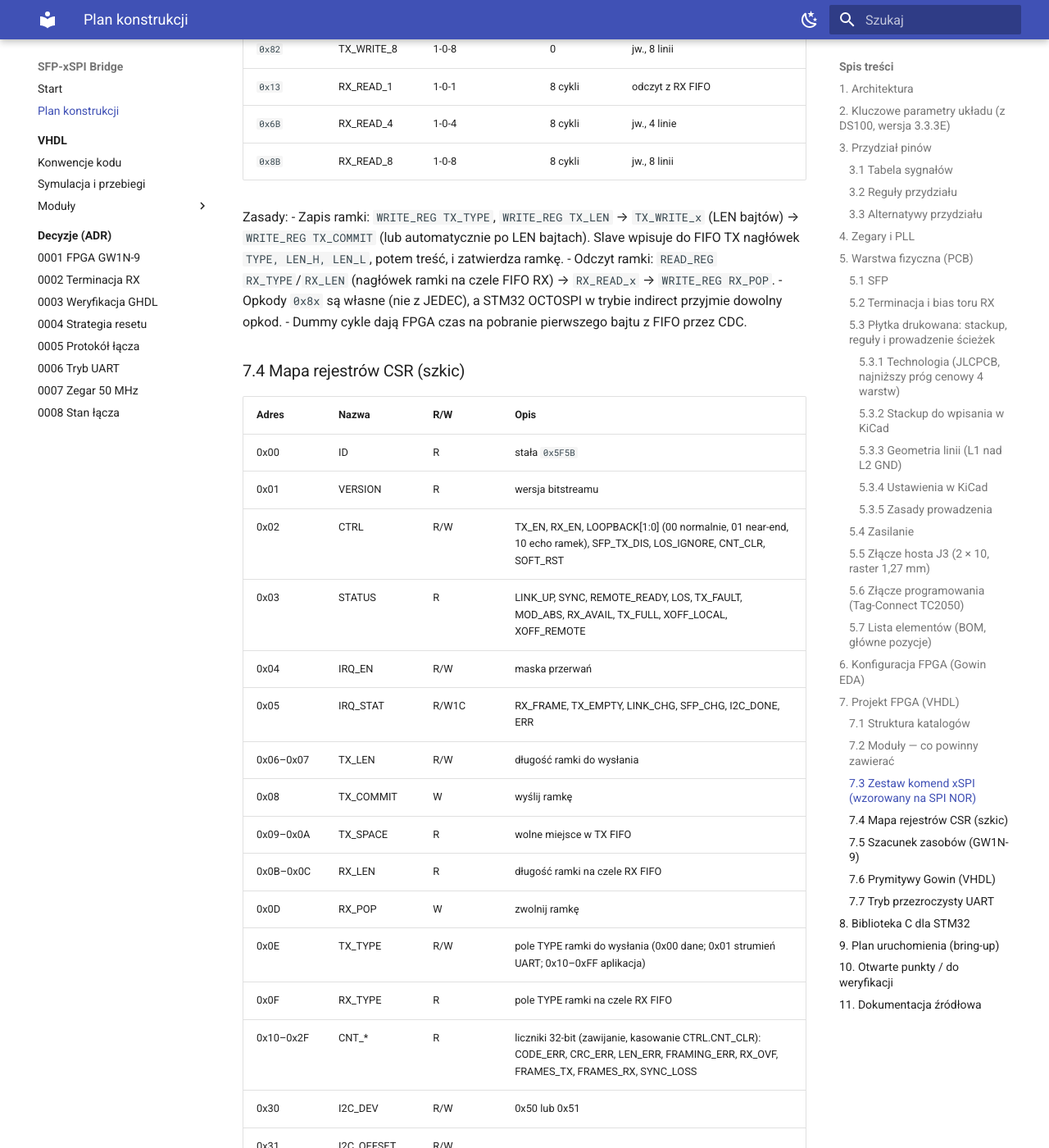
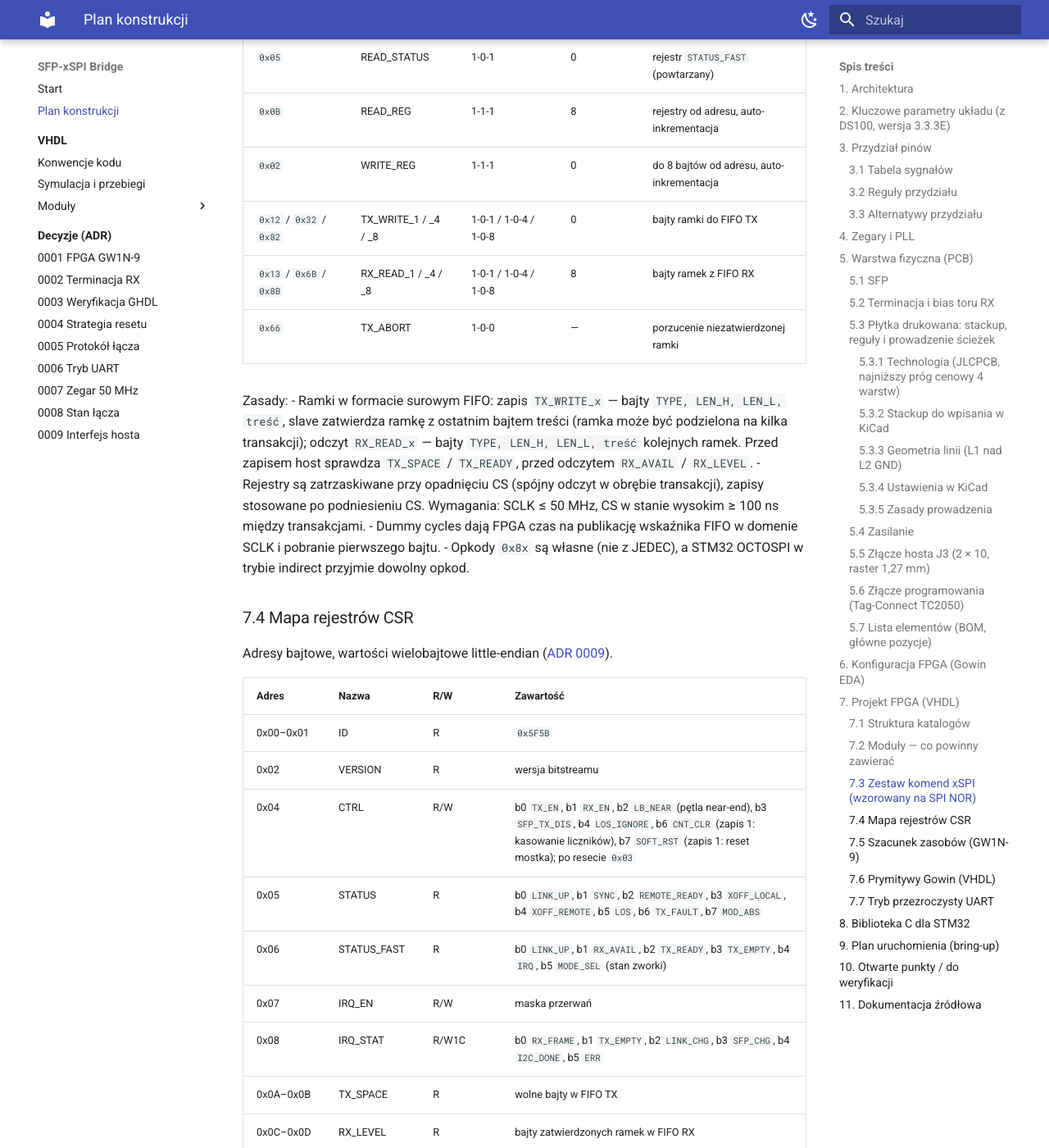
Before and after one commit to bartkepl/SFP-xSPI_Bridge, an MkDocs documentation site: the page built from doc/sfp-xspi-bridge-plan.md, in a window 1280 px wide and 1400 px high, scrolled down 25392 px. Shown: the whole window at 82% size. Built offline with MkDocs 1.6.1 and Material for MkDocs 9.7.7, drawn with Linux system fonts in a browser that asks for light colours; some of the changed text lies outside the part shown.

Commit message:
adr: 0009 interfejs hosta (ramki surowe, CSR zatrzaskiwane przy CS, DCS, zmiana trybu = reset); doc: komendy xSPI i mapa rejestrow w planie

```diff
--- /dev/null
+++ b/doc/adr/0009-interfejs-hosta.md
@@ -0,0 +1,75 @@
+# 0009. Interfejs hosta: ramki w formacie surowym, rejestry zatrzaskiwane przy CS, zegar strony hosta przez DCS
+
+**Stan:** przyjęta · **Data:** 2026-10-08
+**Dotyczy:** vhdl, firmware, doc (zmienia mapę rejestrów z planu, uzupełnia [ADR 0006](0006-tryb-uart-przezroczysty.md) i [ADR 0008](0008-stan-lacza.md))
+
+## Kontekst
+
+Slave xSPI pracuje w domenie zegara hosta (SCLK, ≤ 50 MHz), bo przy tej częstotliwości SCLK nie da się nadpróbkować zegarem `clk_sys` (plan, rozdz. 3). SCLK biegnie wyłącznie w czasie transakcji. Strona hosta FIFO (zapis FIFO TX, odczyt FIFO RX) pracuje na tym samym zegarze, aby przepustowość OCTOSPI (do 50 MB/s) nie wymagała dodatkowego bufora.
+
+Szkic mapy rejestrów zakładał rejestry ramek: `TX_TYPE`, `TX_LEN`, `TX_COMMIT`, `RX_TYPE`, `RX_LEN`, `RX_POP`. Wymagają one operacji na FIFO pomiędzy transakcjami, gdy zegar strony hosta stoi (np. `RX_LEN` wymaga wcześniejszego wyjęcia nagłówka z FIFO). Rejestry sterujące i stanu są natomiast potrzebne w domenie `clk_sys` (`link_ctrl`, UART, I2C), a odczyt rejestru przez xSPI ma tylko kilka taktów SCLK na przejście między domenami. Liczniki 32-bitowe wymagają spójnego odczytu wielobajtowego.
+
+Tryb UART ([ADR 0006](0006-tryb-uart-przezroczysty.md)) i echo ramek ([ADR 0008](0008-stan-lacza.md)) obsługują stronę hosta FIFO z logiki w domenie `clk_sys` — zegar strony hosta zależy więc od trybu.
+
+## Decyzja
+
+**1. Ramki w formacie surowym FIFO.** `TX_WRITE_x` przesyła bajty `TYPE, LEN_H, LEN_L, treść`; slave liczy bajty z nagłówka i zatwierdza ramkę z ostatnim bajtem treści. Ramka może być podzielona na kilka transakcji. `RX_READ_x` zwraca bajty `TYPE, LEN_H, LEN_L, treść` kolejnych ramek. Rejestry `TX_TYPE`, `TX_LEN`, `TX_COMMIT`, `RX_TYPE`, `RX_LEN`, `RX_POP` nie występują; komenda `TX_ABORT` porzuca niedokończoną ramkę.
+
+**2. Komendy** (instrukcja zawsze na 1 linii, adres 8-bit na 1 linii, SDR, tryb 0, najstarszy bit pierwszy; w formacie 1-x-1 dane od hosta na IO0, do hosta na IO1):
+
+| Opkod | Nazwa | Format | Dummy | Dane |
+|---|---|---|---|---|
+| `0x9F` | READ_ID | 1-0-1 | 0 | 4 B: `0x5B`, `0x5F` (ID), wersja, `0x00` |
+| `0x05` | READ_STATUS | 1-0-1 | 0 | rejestr `STATUS_FAST` (powtarzany) |
+| `0x0B` | READ_REG | 1-1-1 | 8 | rejestry od adresu, auto-inkrementacja |
+| `0x02` | WRITE_REG | 1-1-1 | 0 | do 8 bajtów od adresu, auto-inkrementacja |
+| `0x12` / `0x32` / `0x82` | TX_WRITE_1 / _4 / _8 | 1-0-1 / 1-0-4 / 1-0-8 | 0 | bajty ramki do FIFO TX |
+| `0x13` / `0x6B` / `0x8B` | RX_READ_1 / _4 / _8 | 1-0-1 / 1-0-4 / 1-0-8 | 8 | bajty ramek z FIFO RX |
+| `0x66` | TX_ABORT | 1-0-0 | — | porzucenie niezatwierdzonej ramki |
+
+Inne opkody są ignorowane do końca transakcji.
+
+**3. Rejestry w domenie `clk_sys`, zatrzaskiwane przy CS.** Opadnięcie CS (zsynchronizowane do `clk_sys`) zatrzaskuje całą przestrzeń rejestrów do odczytu; slave czyta wyłącznie zatrzaśnięte wartości, niezmienne do końca transakcji (spójny odczyt liczników 32-bit, `IRQ_STAT` odczytany i kasowany bez wyścigu). Bajty `WRITE_REG` są zbierane w transakcji i stosowane atomowo po podniesieniu CS. Wymagania dla hosta: SCLK ≤ 50 MHz, CS w stanie wysokim ≥ 100 ns między transakcjami (STM32 OCTOSPI: `CSHT`), czyli ≥ 5 taktów `clk_sys`. Zatrzaśnięcie jest gotowe ok. 80 ns po opadnięciu CS, przed pierwszym bitem danych każdej komendy (najwcześniej po 8 taktach SCLK = 160 ns).
+
+**4. Stan FIFO liczony w `clk_sys`.** `RX_AVAIL` i `RX_LEVEL` — z liczby zatwierdzonych, nieodczytanych słów po stronie zapisu FIFO RX (`wr_cmt_level`); `TX_SPACE` — z wolnego miejsca FIFO TX widzianego po stronie odczytu. Flagi strony hosta nie są używane do stanu, bo między transakcjami nie są aktualizowane.
+
+**5. Odczyt z wyprzedzeniem.** `RX_READ_x` pobiera z FIFO bajt następny przed jego wysłaniem; bajt pobrany, a niewysłany do końca transakcji, pozostaje w rejestrze slave'a i jest wysyłany jako pierwszy w kolejnej transakcji `RX_READ_x` — strumień bajtów nie traci danych.
+
+**6. Zegar strony hosta — DCS.** `clk_host` = prymityw `DCS` (wymuszone przełączanie, `SELFORCE`) między `clk_sys` a SCLK:
+
+- w resecie mostka i w trybach UART oraz echa ramek — `clk_sys`;
+- w trybie xSPI — SCLK, przełączenie kilka taktów po zwolnieniu resetu, przy CS w stanie wysokim.
+
+Reset strony hosta (synchroniczny) odbywa się zawsze na `clk_sys`, więc nie wymaga taktów SCLK. Maszyna stanów transakcji xSPI jest resetowana asynchronicznie przez CS = 1.
+
+**7. Tryby i reset.** Rejestr `MODE_CTRL` (bity `UART_MODE`, `FRAME_ECHO`, `RTSCTS_EN`) jest zachowywany przy resecie programowym, kasowany przez `HOST_RST_N` i przy włączeniu zasilania. Zmiana bitu `UART_MODE` lub `FRAME_ECHO` wywołuje reset mostka (jak `SOFT_RST`); zawartość FIFO jest tracona. W trybach UART i echa ramek interfejs xSPI jest niedostępny (piny J3 obsługuje UART albo strona hosta FIFO pracuje na `clk_sys`); powrót do trybu xSPI — `HOST_RST_N` lub ponowne włączenie zasilania. Echo ramek przechodzi z pola `CTRL.LOOPBACK` ([ADR 0008](0008-stan-lacza.md)) do `MODE_CTRL.FRAME_ECHO`; w `CTRL` pozostaje bit pętli near-end.
+
+**8. Mapa rejestrów** (adresy bajtowe, wartości wielobajtowe little-endian):
+
+| Adres | Nazwa | R/W | Zawartość |
+|---|---|---|---|
+| 0x00–0x01 | ID | R | `0x5F5B` |
+| 0x02 | VERSION | R | wersja bitstreamu |
+| 0x04 | CTRL | R/W | b0 `TX_EN`, b1 `RX_EN`, b2 `LB_NEAR`, b3 `SFP_TX_DIS`, b4 `LOS_IGNORE`, b6 `CNT_CLR` (zapis 1: kasowanie liczników), b7 `SOFT_RST` (zapis 1: reset mostka); po resecie `0x03` |
+| 0x05 | STATUS | R | b0 `LINK_UP`, b1 `SYNC`, b2 `REMOTE_READY`, b3 `XOFF_LOCAL`, b4 `XOFF_REMOTE`, b5 `LOS`, b6 `TX_FAULT`, b7 `MOD_ABS` |
+| 0x06 | STATUS_FAST | R | b0 `LINK_UP`, b1 `RX_AVAIL`, b2 `TX_READY` (miejsce na ramkę 1024 B), b3 `TX_EMPTY`, b4 `IRQ`, b5 `MODE_SEL` (stan zworki) |
+| 0x07 | IRQ_EN | R/W | maska przerwań (bity jak `IRQ_STAT`) |
+| 0x08 | IRQ_STAT | R/W1C | b0 `RX_FRAME`, b1 `TX_EMPTY`, b2 `LINK_CHG`, b3 `SFP_CHG`, b4 `I2C_DONE`, b5 `ERR` (zdarzenie błędu łącza lub zapis do pełnego FIFO TX) |
+| 0x0A–0x0B | TX_SPACE | R | wolne bajty w FIFO TX |
+| 0x0C–0x0D | RX_LEVEL | R | bajty zatwierdzonych ramek w FIFO RX |
+| 0x10–0x2F | CNT_* | R | 8 liczników 32-bit ([ADR 0008](0008-stan-lacza.md)) |
+| 0x30–0x4F | I2C, DDM | — | etap 8 (I2C i zarządzanie SFP) |
+| 0x50 | MODE_CTRL | R/W | b0 `UART_MODE`, b1 `FRAME_ECHO`, b2 `RTSCTS_EN` (zachowywany przy resecie programowym) |
+| 0x51–0x52 | UART_DIV | R/W | takty `clk_sys` na bit UART, po resecie 434 |
+| 0x53 | UART_STATUS | R/W1C | b0 `RX_OVF`, b1 `FRAME_ERR` |
+| 0x80–0xFF | I2C_BUF | — | etap 8 |
+
+Nieopisane adresy: odczyt 0, zapis ignorowany. `HOST_IRQ_N` = 0, gdy (`IRQ_STAT` ∧ `IRQ_EN`) ≠ 0.
+
+## Konsekwencje
+
+- Biblioteka STM32 składa nagłówek ramki (3 bajty) i analizuje nagłówek odebranej ramki; jedna transakcja `RX_READ` może odczytać nagłówek i treść, jeśli host zna maksymalną długość (lub dwie transakcje: nagłówek, potem treść).
+- Dummy cycles `READ_REG` i `RX_READ_x` pozostają: dają czas na publikację wskaźnika FIFO w domenie SCLK (uzgadnianie wymaga kilku taktów zegara odczytu).
+- Zatrzask całej przestrzeni odczytu zajmuje ok. 70 bajtów rejestrów; multiplekser odczytu jest w domenie SCLK (ścieżki z zatrzasku są statyczne w czasie transakcji — wyjątek czasowy między domenami).
+- Domena SCLK stosuje reset asynchroniczny (CS) dla maszyny stanów transakcji — odstępstwo od [ADR 0004](0004-strategia-resetu.md) wynikające z nieciągłego zegara.
+- Przełączanie zegara przez DCS z `SELFORCE` może dać impuls niepełny; odbywa się wyłącznie w resecie strony hosta albo przy CS = 1 i zatrzymanym SCLK, gdy żaden rejestr strony hosta nie zmienia stanu.
--- a/doc/sfp-xspi-bridge-plan.md
+++ b/doc/sfp-xspi-bridge-plan.md
@@ -569,13 +569,17 @@
 - `rPLL` (25 → 200 MHz), `CLKDIV` (/4 → 50 MHz); parametry PLL wyliczane z `LINE_BAUD` w `bridge_pkg`.
 - Reset globalny trzymany do `LOCK` PLL; `HOST_RST_N` z filtrem zakłóceń 640 ns; `CTRL.SOFT_RST` kończący się samoczynnie. Reset domeny `clk_sys` przez `reset_sync`; żądanie `arst_n` dla mostka resetu domeny `clk_spi` (reset asynchroniczny, zwalnianie synchroniczne).
 
-**`xspi_slave`** (domena `clk_spi`, CS_N jako asynchroniczny reset maszyny stanów)
+**`xspi_slave`** (domena `clk_host` = SCLK w trybie xSPI, CS_N jako asynchroniczny reset maszyny stanów; [ADR 0009](adr/0009-interfejs-hosta.md))
 - Fazy: instrukcja (zawsze 1 linia) → opcjonalny adres → dummy → dane, szerokość fazy danych wynika z opkodu (tabela 7.3).
 - Próbkowanie na zboczu narastającym SCLK, wystawianie na opadającym (tryb 0).
 - Kierunek IO0..7 przełączany po fazie dummy przy odczycie.
 - Interfejs do FIFO: zapis bajtów do TX FIFO / odczyt z RX FIFO bez udziału `clk_sys`. Rejestry CSR przez prosty handshake CDC.
 
-**`csr_regs`** — mapa rejestrów w rozdziale 7.4.
+**`csr_regs`** (domena `clk_sys`) — mapa rejestrów w rozdziale 7.4; zatrzask przestrzeni odczytu przy opadnięciu CS, zapis po podniesieniu CS, przerwania, `MODE_CTRL` zachowywany przy resecie programowym.
+
+**`host_clk`** — prymityw `DCS`: zegar strony hosta FIFO = `clk_sys` w resecie oraz w trybach UART i echa ramek, SCLK w trybie xSPI; reset strony hosta zawsze na `clk_sys`.
+
+**`frame_echo`** — echo ramek (`MODE_CTRL.FRAME_ECHO`): kopiowanie ramek z FIFO RX do FIFO TX po stronie hosta.
 
 **`async_fifo`** — gotowy, [opis](vhdl/async_fifo.md)
 - BSRAM w trybie semi-dual port (zapis port A, odczyt port B, różne zegary); wskaźnik odczytu w kodzie Graya, zatwierdzony wskaźnik zapisu przez handshake (zatwierdzenie przesuwa wskaźnik o całą ramkę).
@@ -619,7 +623,7 @@
 - Stany: `DOWN` (LOS — o ile nie jest ignorowany, brak modułu lub brak synchronizacji) → `SYNC` (własny odbiornik zsynchronizowany, strona przeciwna nadaje /R/) → `UP`. Ramki są rozpoczynane tylko w stanie UP.
 - Sterowanie `tx_framer`: `rx_ready` (gdy 0 — bezczynność /R/) i wstrzymanie nadawania (`tx_hold`).
 - Liczniki 32-bit (zawijanie, `CNT_CLR`): błędy kodu i dysparytetu, CRC, długości, ramkowania, przepełnienia, ramki TX/RX, utraty synchronizacji.
-- Pętle zwrotne: near-end (bity `tx_gearbox` → wejście `cdr_os4x8`, bez SFP) w `link_ctrl`; far-end jako echo ramek (FIFO RX → FIFO TX) na poziomie top.
+- Pętle zwrotne: near-end (bity `tx_gearbox` → wejście `cdr_os4x8`, bez SFP) w `link_ctrl`; far-end jako echo ramek (FIFO RX → FIFO TX, `MODE_CTRL.FRAME_ECHO`, moduł `frame_echo`).
 
 **`i2c_master` + `sfp_mgmt`**
 - I2C 100 kHz (opcjonalnie 400 kHz), open-drain przez trójstanowe wyjście.
@@ -633,54 +637,53 @@
 
 ### 7.3 Zestaw komend xSPI (wzorowany na SPI NOR)
 
-| Opkod | Nazwa | Format (instr-adres-dane) | Dummy | Opis |
+Decyzja i uzasadnienie: [ADR 0009](adr/0009-interfejs-hosta.md). Instrukcja zawsze na 1 linii, adres 8-bit na 1 linii, SDR, tryb 0, najstarszy bit pierwszy; w formacie 1-x-1 dane od hosta na IO0, do hosta na IO1.
+
+| Opkod | Nazwa | Format | Dummy | Dane |
 |---|---|---|---|---|
-| `0x9F` | READ_ID | 1-0-1 | 0 | ID modułu (4 B) |
-| `0x05` | READ_STATUS | 1-0-1 | 0 | szybki status (1 B): LINK, RX_AVAIL, TX_SPACE, IRQ |
-| `0x0B` | READ_REG | 1-1-1 | 8 cykli | odczyt rejestru CSR (adres 8-bit, auto-inkrementacja) |
-| `0x02` | WRITE_REG | 1-1-1 | 0 | zapis rejestru CSR |
-| `0x12` | TX_WRITE_1 | 1-0-1 | 0 | zapis payloadu ramki do TX FIFO |
-| `0x32` | TX_WRITE_4 | 1-0-4 | 0 | jw., 4 linie |
-| `0x82` | TX_WRITE_8 | 1-0-8 | 0 | jw., 8 linii |
-| `0x13` | RX_READ_1 | 1-0-1 | 8 cykli | odczyt z RX FIFO |
-| `0x6B` | RX_READ_4 | 1-0-4 | 8 cykli | jw., 4 linie |
-| `0x8B` | RX_READ_8 | 1-0-8 | 8 cykli | jw., 8 linii |
+| `0x9F` | READ_ID | 1-0-1 | 0 | 4 B: `0x5B`, `0x5F` (ID), wersja, `0x00` |
+| `0x05` | READ_STATUS | 1-0-1 | 0 | rejestr `STATUS_FAST` (powtarzany) |
+| `0x0B` | READ_REG | 1-1-1 | 8 | rejestry od adresu, auto-inkrementacja |
+| `0x02` | WRITE_REG | 1-1-1 | 0 | do 8 bajtów od adresu, auto-inkrementacja |
+| `0x12` / `0x32` / `0x82` | TX_WRITE_1 / _4 / _8 | 1-0-1 / 1-0-4 / 1-0-8 | 0 | bajty ramki do FIFO TX |
+| `0x13` / `0x6B` / `0x8B` | RX_READ_1 / _4 / _8 | 1-0-1 / 1-0-4 / 1-0-8 | 8 | bajty ramek z FIFO RX |
+| `0x66` | TX_ABORT | 1-0-0 | — | porzucenie niezatwierdzonej ramki |
 
 Zasady:
-- Zapis ramki: `WRITE_REG TX_TYPE`, `WRITE_REG TX_LEN` → `TX_WRITE_x` (LEN bajtów) → `WRITE_REG TX_COMMIT` (lub automatycznie po LEN bajtach). Slave wpisuje do FIFO TX nagłówek `TYPE, LEN_H, LEN_L`, potem treść, i zatwierdza ramkę.
-- Odczyt ramki: `READ_REG RX_TYPE`/`RX_LEN` (nagłówek ramki na czele FIFO RX) → `RX_READ_x` → `WRITE_REG RX_POP`.
+- Ramki w formacie surowym FIFO: zapis `TX_WRITE_x` — bajty `TYPE, LEN_H, LEN_L, treść`, slave zatwierdza ramkę z ostatnim bajtem treści (ramka może być podzielona na kilka transakcji); odczyt `RX_READ_x` — bajty `TYPE, LEN_H, LEN_L, treść` kolejnych ramek. Przed zapisem host sprawdza `TX_SPACE` / `TX_READY`, przed odczytem `RX_AVAIL` / `RX_LEVEL`.
+- Rejestry są zatrzaskiwane przy opadnięciu CS (spójny odczyt w obrębie transakcji), zapisy stosowane po podniesieniu CS. Wymagania: SCLK ≤ 50 MHz, CS w stanie wysokim ≥ 100 ns między transakcjami.
+- Dummy cycles dają FPGA czas na publikację wskaźnika FIFO w domenie SCLK i pobranie pierwszego bajtu.
 - Opkody `0x8x` są własne (nie z JEDEC), a STM32 OCTOSPI w trybie indirect przyjmie dowolny opkod.
-- Dummy cykle dają FPGA czas na pobranie pierwszego bajtu z FIFO przez CDC.
 
-### 7.4 Mapa rejestrów CSR (szkic)
+### 7.4 Mapa rejestrów CSR
 
-| Adres | Nazwa | R/W | Opis |
+Adresy bajtowe, wartości wielobajtowe little-endian ([ADR 0009](adr/0009-interfejs-hosta.md)).
+
+| Adres | Nazwa | R/W | Zawartość |
 |---|---|---|---|
-| 0x00 | ID | R | stała `0x5F5B` |
-| 0x01 | VERSION | R | wersja bitstreamu |
-| 0x02 | CTRL | R/W | TX_EN, RX_EN, LOOPBACK[1:0] (00 normalnie, 01 near-end, 10 echo ramek), SFP_TX_DIS, LOS_IGNORE, CNT_CLR, SOFT_RST |
-| 0x03 | STATUS | R | LINK_UP, SYNC, REMOTE_READY, LOS, TX_FAULT, MOD_ABS, RX_AVAIL, TX_FULL, XOFF_LOCAL, XOFF_REMOTE |
-| 0x04 | IRQ_EN | R/W | maska przerwań |
-| 0x05 | IRQ_STAT | R/W1C | RX_FRAME, TX_EMPTY, LINK_CHG, SFP_CHG, I2C_DONE, ERR |
-| 0x06–0x07 | TX_LEN | R/W | długość ramki do wysłania |
-| 0x08 | TX_COMMIT | W | wyślij ramkę |
-| 0x09–0x0A | TX_SPACE | R | wolne miejsce w TX FIFO |
-| 0x0B–0x0C | RX_LEN | R | długość ramki na czele RX FIFO |
-| 0x0D | RX_POP | W | zwolnij ramkę |
-| 0x0E | TX_TYPE | R/W | pole TYPE ramki do wysłania (0x00 dane; 0x01 strumień UART; 0x10–0xFF aplikacja) |
-| 0x0F | RX_TYPE | R | pole TYPE ramki na czele RX FIFO |
-| 0x10–0x2F | CNT_* | R | liczniki 32-bit (zawijanie, kasowanie CTRL.CNT_CLR): CODE_ERR, CRC_ERR, LEN_ERR, FRAMING_ERR, RX_OVF, FRAMES_TX, FRAMES_RX, SYNC_LOSS |
-| 0x30 | I2C_DEV | R/W | 0x50 lub 0x51 |
-| 0x31 | I2C_OFFSET | R/W | |
-| 0x32 | I2C_LEN | R/W | |
-| 0x33 | I2C_CMD | W | START_READ / START_WRITE |
-| 0x34 | I2C_STATUS | R | BUSY, DONE, NACK |
-| 0x40–0x4E | DDM_* | R | rejestry cienia DDM |
-| 0x4F | DDM_PERIOD | R/W | okres autopollingu |
-| 0x50 | MODE_CTRL | R/W | UART_MODE (przełączenie na tryb UART), RTSCTS_EN; odczyt: stan zworki MODE_SEL |
-| 0x51–0x52 | UART_DIV | R/W | dzielnik prędkości UART (domyślnie 115200) |
-| 0x53 | UART_STATUS | R/W1C | przepełnienia RX/TX, błędy ramki UART |
-| 0x80–0xFF | I2C_BUF | R/W | okno na bufor I2C (128 B, stronicowane) |
+| 0x00–0x01 | ID | R | `0x5F5B` |
+| 0x02 | VERSION | R | wersja bitstreamu |
+| 0x04 | CTRL | R/W | b0 `TX_EN`, b1 `RX_EN`, b2 `LB_NEAR` (pętla near-end), b3 `SFP_TX_DIS`, b4 `LOS_IGNORE`, b6 `CNT_CLR` (zapis 1: kasowanie liczników), b7 `SOFT_RST` (zapis 1: reset mostka); po resecie `0x03` |
+| 0x05 | STATUS | R | b0 `LINK_UP`, b1 `SYNC`, b2 `REMOTE_READY`, b3 `XOFF_LOCAL`, b4 `XOFF_REMOTE`, b5 `LOS`, b6 `TX_FAULT`, b7 `MOD_ABS` |
+| 0x06 | STATUS_FAST | R | b0 `LINK_UP`, b1 `RX_AVAIL`, b2 `TX_READY`, b3 `TX_EMPTY`, b4 `IRQ`, b5 `MODE_SEL` (stan zworki) |
+| 0x07 | IRQ_EN | R/W | maska przerwań |
+| 0x08 | IRQ_STAT | R/W1C | b0 `RX_FRAME`, b1 `TX_EMPTY`, b2 `LINK_CHG`, b3 `SFP_CHG`, b4 `I2C_DONE`, b5 `ERR` |
+| 0x0A–0x0B | TX_SPACE | R | wolne bajty w FIFO TX |
+| 0x0C–0x0D | RX_LEVEL | R | bajty zatwierdzonych ramek w FIFO RX |
+| 0x10–0x2F | CNT_* | R | liczniki 32-bit (zawijanie, kasowanie `CTRL.CNT_CLR`): CODE_ERR, CRC_ERR, LEN_ERR, FRAMING_ERR, RX_OVF, FRAMES_TX, FRAMES_RX, SYNC_LOSS |
+| 0x30 | I2C_DEV | R/W | 0x50 lub 0x51 (etap 8) |
+| 0x31 | I2C_OFFSET | R/W | (etap 8) |
+| 0x32 | I2C_LEN | R/W | (etap 8) |
+| 0x33 | I2C_CMD | W | START_READ / START_WRITE (etap 8) |
+| 0x34 | I2C_STATUS | R | BUSY, DONE, NACK (etap 8) |
+| 0x40–0x4E | DDM_* | R | rejestry cienia DDM (etap 8) |
+| 0x4F | DDM_PERIOD | R/W | okres autopollingu (etap 8) |
+| 0x50 | MODE_CTRL | R/W | b0 `UART_MODE`, b1 `FRAME_ECHO`, b2 `RTSCTS_EN`; zachowywany przy resecie programowym; zmiana b0 / b1 resetuje mostek |
+| 0x51–0x52 | UART_DIV | R/W | takty `clk_sys` na bit UART (434 = 115 200) |
+| 0x53 | UART_STATUS | R/W1C | b0 `RX_OVF`, b1 `FRAME_ERR` |
+| 0x80–0xFF | I2C_BUF | R/W | okno na bufor I2C (etap 8) |
+
+Nieopisane adresy: odczyt 0, zapis ignorowany. `HOST_IRQ_N` = 0, gdy (`IRQ_STAT` ∧ `IRQ_EN`) ≠ 0.
 
 ### 7.5 Szacunek zasobów (GW1N-9)
 
--- a/mkdocs.yml
+++ b/mkdocs.yml
@@ -73,3 +73,4 @@
       - "0006 Tryb UART": adr/0006-tryb-uart-przezroczysty.md
       - "0007 Zegar 50 MHz": adr/0007-zegar-systemowy-50mhz.md
       - "0008 Stan łącza": adr/0008-stan-lacza.md
+      - "0009 Interfejs hosta": adr/0009-interfejs-hosta.md
```
Also changed, not shown: doc/adr/0008-stan-lacza.md (+1 -1 lines), doc/adr/README.md (+1 -0 lines), doc/vhdl/async_fifo.md (+1 -1 lines), doc/vhdl/link_ctrl.md (+1 -1 lines).
